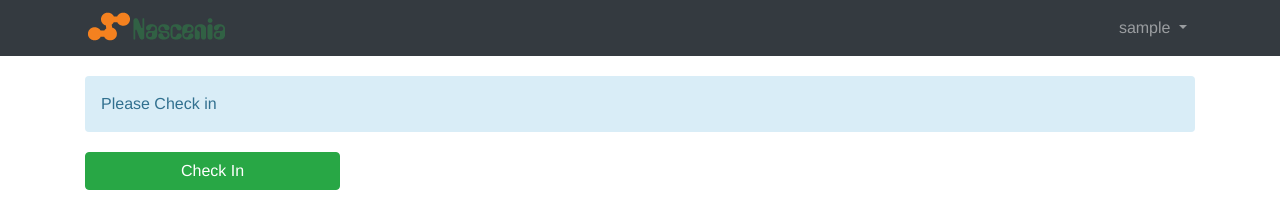
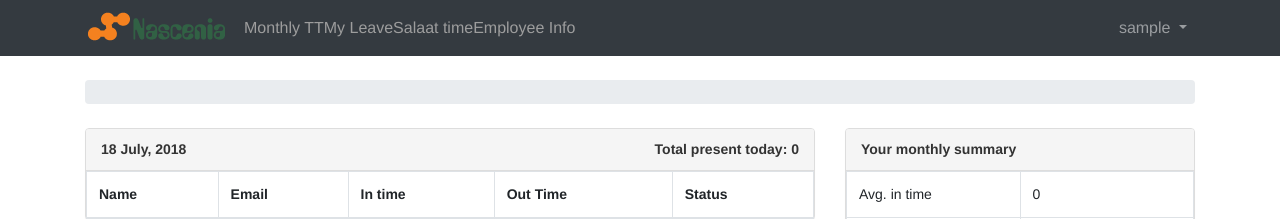
Before and after one commit to smrityku/time-tracker, a Django app: page / in a window 1280 px wide. Shown: the top 219 px of the page. Run offline with Django 3.2, Linux system fonts and the light colour scheme; the visitor is signed in with stand-in values (Sample User, id 1); data that the repository does not hold is empty; parts of the project's set-up code (start-up, migrations or seed data) failed here and were passed over; some libraries are stand-ins or nearby versions.

Commit message:
Code is refactored

```diff
--- a/accounts/views.py
+++ b/accounts/views.py
@@ -1,11 +1,11 @@
 from django.contrib.auth import login as auth_login
-from django.contrib.auth.forms import UserCreationForm
 from .forms import SignUpForm
 from django.shortcuts import render, redirect
+from django.contrib.auth.forms import UserCreationForm
 
 def signup(request):
 	if request.method == 'POST':
-		form = SignUpForm(request.POST)
+		form = UserCreationForm(request.POST)
 		if form.is_valid():
 			user = form.save()
 			auth_login(request, user)
--- a/attendence/models.py
+++ b/attendence/models.py
@@ -1,7 +1,7 @@
 from django.db import models
 from django.contrib.auth.models import User
 
-class Attendence(models.Model):
+class Attendance(models.Model):
     check_in_date = models.DateField(auto_now_add=True)
     in_time = models.TimeField(null=True)
     out_time = models.TimeField(null=True)
--- a/attendence/views.py
+++ b/attendence/views.py
@@ -6,7 +6,7 @@ import datetime
 import time
 from datetime import date
 
-from .models import Attendence
+from .models import Attendance
 from django.shortcuts import get_object_or_404
 from django.views.decorators.csrf import csrf_exempt
 
@@ -16,9 +16,9 @@ def home(request):
 		today10am = now.replace(hour=10, minute=0, second=0, microsecond=0)
 		user_info = []
 		try:
-			user_attendence = Attendence.objects.filter(check_in_date=datetime.datetime.now(), user=request.user)
+			user_attendence = Attendance.objects.filter(check_in_date=datetime.datetime.now(), user=request.user)
 		except:
-			user_attendence = {}
+			user_Attendance = {}
 
 		entry_time = 0
 		total_hours = 0
@@ -28,12 +28,12 @@ def home(request):
 		if request.method == 'POST':
 			if request.POST['type'] == '1':
 				if not user_attendence:
-					Attendence.objects.create(user=request.user, check_in_date=datetime.datetime.now(),
+					Attendance.objects.create(user=request.user, check_in_date=datetime.datetime.now(),
 						in_time=datetime.datetime.now().time(), created_at=datetime.datetime.now(), updated_at=datetime.datetime.now())
 			elif request.POST['type'] == '2':
 				user_attendence.update(out_time = datetime.datetime.now().time())
 
-		user_attendence_this_month = Attendence.objects.filter(check_in_date__year=datetime.date.today().year, check_in_date__month=datetime.date.today().month, user=request.user)
+		user_attendence_this_month = Attendance.objects.filter(check_in_date__year=datetime.date.today().year, check_in_date__month=datetime.date.today().month, user=request.user)
 
 		for attendence in user_attendence_this_month:
 			entry_time = entry_time + times_in_seconds(attendence.in_time)
@@ -52,7 +52,7 @@ def home(request):
 		user_info = [entry_time, average_hours, total_hours]
 
 		try:
-			attendences = Attendence.objects.filter(check_in_date=datetime.datetime.now())
+			attendences = Attendance.objects.filter(check_in_date=datetime.datetime.now())
 		except:
 			attendences = {}
 
@@ -63,15 +63,15 @@ def home(request):
 	else:
 		return redirect('login')
 
-def attendence(request):
-	attendences = Attendence.objects.all()
+def attendance(request):
+	attendances = Attendance.objects.all()
 
-	return render(request, 'attendence.html', {'attendences': attendences})
+	return render(request, 'attendance.html', {'attendences': attendances})
 
 def leave_tracker(request, pk):
-	attendences = Attendence.objects.get(pk=pk)
+	attendances = Attendance.objects.get(pk=pk)
 
-	return render(request, 'home.html', {'attendences': attendences})
+	return render(request, 'home.html', {'attendances': attendances})
 
 def diff_times_in_seconds(t1, t2):
 	h1, m1, s1 = t1.hour, t1.minute, t1.second
--- a/templates/attendence.html
+++ b/templates/attendance.html
@@ -15,7 +15,7 @@
           </tr>
         </thead>
         <tbody>
-          {% for attendence in attendences %}
+          {% for attendance in attendances %}
             <tr>
               <td>
                 {{ attendence.user }}
--- a/templates/base.html
+++ b/templates/base.html
@@ -16,6 +16,20 @@
           <a class="navbar-brand" href="{% url 'home' %}">
           <img alt="Logo" src="../static/img/nascenia-navbar-image.png" style="margin-top: -20px; margin-bottom: -14px;">
           </a>
+          <ul class="nav navbar-nav">
+            <li class="">
+              <a href="/attendances" style="color: #9d9d9d">Monthly TT</a>
+            </li>
+            <li class="">
+              <a href="/leave_tracker/95" style="color: #9d9d9d">My Leave</a>
+            </li>
+            <li class="">
+              <a href="/salaat_times" style="color: #9d9d9d">Salaat time</a>
+            </li>
+            <li>
+              <a href="/employees" style="color: #9d9d9d">Employee Info</a>
+            </li>
+          </ul>
           <button class="navbar-toggler" type="button" data-toggle="collapse" data-target="#mainMenu" aria-controls="mainMenu" aria-expanded="false aria-label="Toggle navigation">
             <span class="navbar-toggler-icon"></span>
           </button>
@@ -44,9 +58,10 @@
         </div>
       </nav>
       <div class="container">
-        {% block log-status %}
-        {% endblock %}
-
+        <ol class="breadcrumb my-4">
+          {% block breadcrumb %}
+          {% endblock %}
+        </ol>
         {% block content %}
         {% endblock %}
       </div>
--- a/timetracker/urls.py
+++ b/timetracker/urls.py
@@ -13,7 +13,7 @@ urlpatterns = [
 	url(r'^signup/$', accounts_views.signup, name='signup'),
 	url(r'^login/$', auth_views.LoginView.as_view(template_name='login.html'), name='login'),
 	url(r'^logout/$', auth_views.LogoutView.as_view(), name='logout'),
-	url(r'^attendences/', views.attendence, name='attendence'),
+	url(r'^attendances/', views.attendance, name='attendance'),
 	url(r'^leave_tracker/(?P<pk>\d+)/$', views.leave_tracker, name='leave_tracker'),
 	url(r'^admin/', admin.site.urls),
 ]
```
Also changed, not shown: attendence/migrations/0002_auto_20180716_1125.py (added), 1 other file.
